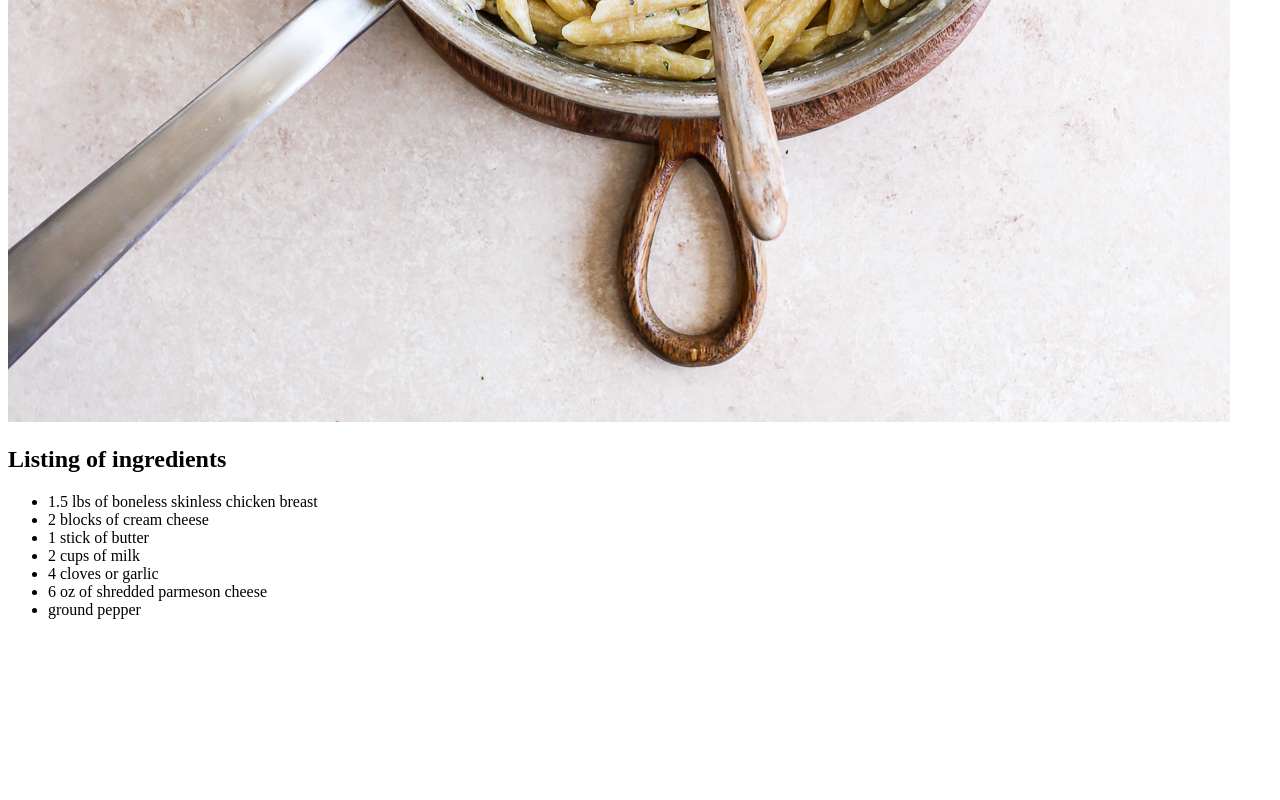
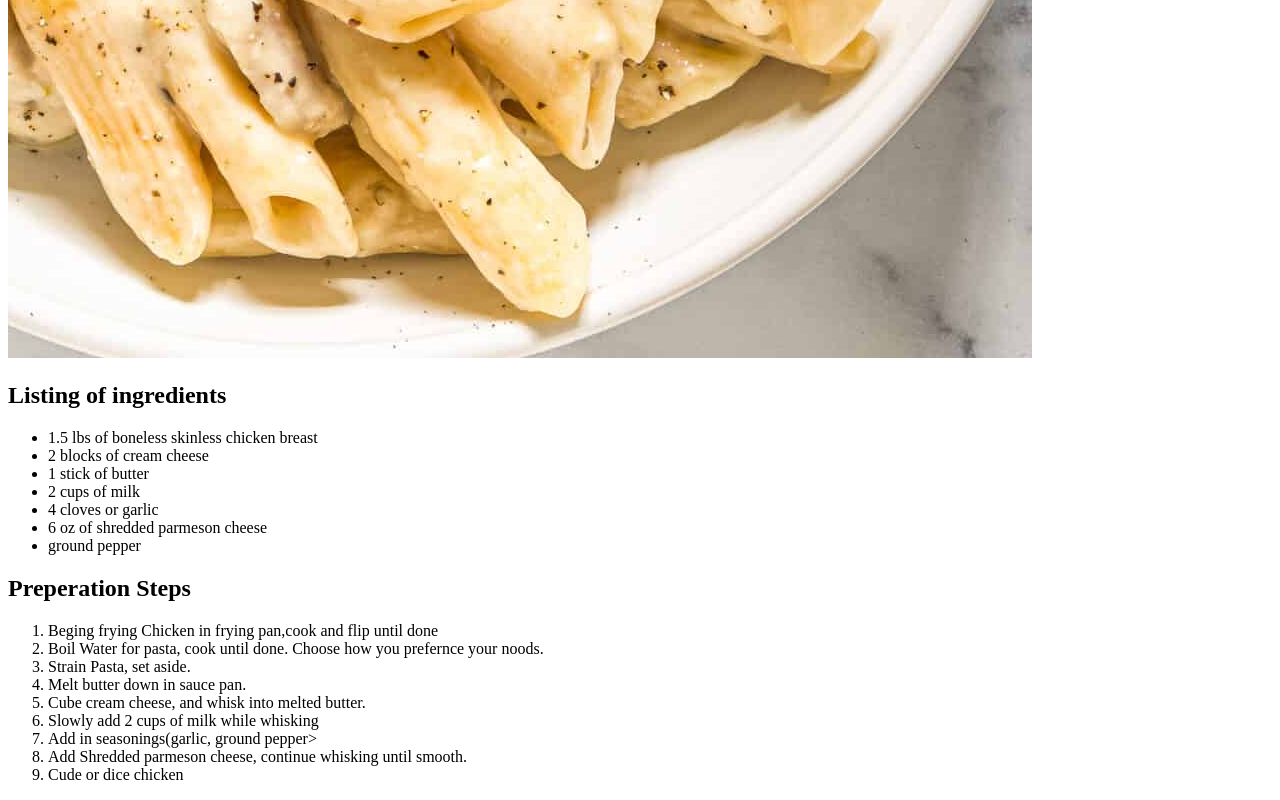
Before and after one commit to xkernul/odin-recipes, a plain HTML site: page recipes/alfredo.html in a window 1280 px wide. Shown: the part 1258-2058 px from the top of the page. Before the commit the page ends 1893 px from the top, so only its background shows below. Drawn offline with Linux system fonts and the light colour scheme.

Commit message:
Added 2 html for other recipes, built ordered list

```diff
--- a/recipes/alfredo.html
+++ b/recipes/alfredo.html
@@ -10,7 +10,7 @@
 <body>
     <h1> Odin Recipes</h1>
 
-    <img src='../images/alfredo.jpg' alt="Tasty! Chicken Alfredo made with Penne noodles!">
+    <img src='../images/Penne.jpg' alt="Tasty! Chicken Alfredo made with Penne noodles!">
 
     <h2>Listing of ingredients</h2>
 
@@ -21,8 +21,23 @@
             <li>2 cups of milk</li>
             <li>4 cloves or garlic </li>
             <li>6 oz of shredded parmeson cheese</li>
-            <li>  ground pepper</li>
+            <li> ground pepper</li>
         </ul>
+
+
+    <h2>Preperation Steps</h2>
+
+    <ol>
+            <li>Beging frying Chicken in frying pan,cook and flip until done</li>
+            <li>Boil Water for pasta, cook until done. Choose how you prefernce     your noods.</li>
+            <li>Strain Pasta, set aside.</li>
+            <li>Melt butter down in sauce pan.</li>
+            <li>Cube cream cheese, and whisk into melted butter.</li>
+            <li>Slowly add 2 cups of milk while whisking</li>
+            <li>Add in seasonings(garlic, ground pepper></li>
+            <li> Add Shredded parmeson cheese, continue whisking until smooth.</li>
+            <li>Cude or dice chicken</li>
+    </ol>
 
 
 
```
Also changed, not shown: images/Penne.jpg (added), recipes/fierybroth.html (added), recipes/toast.html (added).
